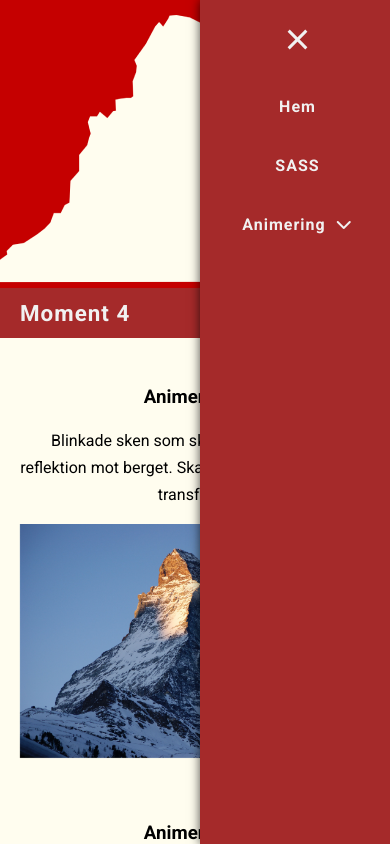
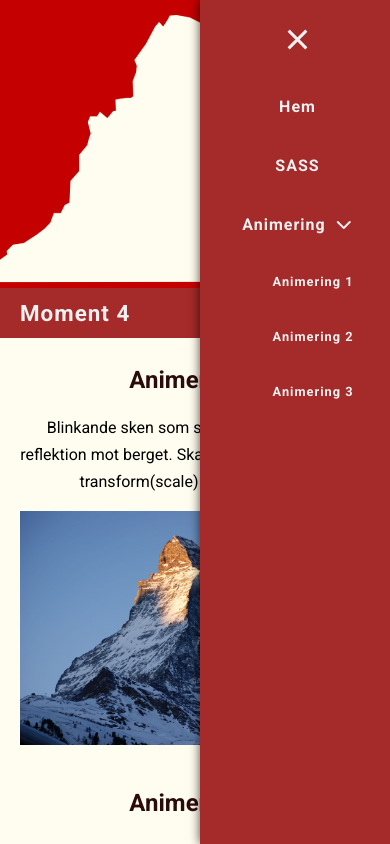
Before and after one commit to frja2400/moment4-dt211g, a website built with Parcel: page src/animation.html in a window 390 px wide. Both pictures are taken after a click on the button 331 px from the left and 313 px from the top of the page. Shown: the top 844 px of the page. Built offline with nearby package versions, Linux system fonts and the light colour scheme.

Commit message:
Adderade kommentarer och justerade mobilvy.

```diff
--- a/src/animation.html
+++ b/src/animation.html
@@ -6,7 +6,7 @@
     <meta name="viewport" content="width=device-width, initial-scale=1.0">
     <title>Frontend-baserad webbutveckling</title>
     <link rel="stylesheet" href="css/main.scss">
-    <script src="js/main.js" type="module" defer></script>
+    <script src="js/main.js" type="module"></script>
     <script src="https://kit.fontawesome.com/e49202e377.js" crossorigin="anonymous"></script>
 </head>
 
@@ -54,9 +54,9 @@
         </div>
     </div>
     <main>
-        <h3 id="animering1">Animering 1</h3>
-        <p class="animering">Blinkade sken som ska se ut som solens reflektion mot berget. Skapat med keyframes och
-            transform.</p>
+        <h2 id="animering1">Animering 1</h2>
+        <p class="animering">Blinkande sken som ska se ut som solens reflektion mot berget. Skapat med keyframes och
+            transform(scale) och (translate).</p>
         <div class="container">
             <picture>
                 <source srcset="./images/matterhorn-mountain.jpg?as=webp&width=500" type="image/webp">
@@ -65,8 +65,8 @@
             </picture>
             <div class="star"></div>
         </div>
-        <h3 id="animering2">Animering 2</h3>
-        <p class="animering">En laddningsbar vid klick av knapp, skapad med transition och JavaScript.</p>
+        <h2 id="animering2">Animering 2</h2>
+        <p class="animering">En laddningsmätare som laddas vid klick, skapad med transition och JavaScript.</p>
         <div class="loadContainer">
             <div class="loading"></div>
         </div>
@@ -77,9 +77,13 @@
             function expandLoading() {
                 const loadingEl = document.querySelector('.loading');
 
+                //Efter ett tryck ska man inte kunna klicka igen.
                 loadButton.disabled = true;
+
+                //Vid klick ska den täcka hela föräldraelementet.
                 loadingEl.style.width = '100%';
 
+                //Adderar text efter 500ms.
                 setTimeout(() => {
                     loadingEl.textContent = 'Laddar...';
                     loadingEl.style.color = '#FFFFFF';
@@ -87,17 +91,18 @@
                     loadingEl.style.lineHeight = '25px';
                 }, 500);
 
+                //Ändrar texten när laddningstiden(transitiontiden) är klar.
                 setTimeout(() => {
                     loadingEl.textContent = 'Klar!';
                     loadingEl.style.textAlign = 'right';
                     loadingEl.style.paddingRight = '10px';
-                }, 4300);
+                }, 4100);
 
             }
         </script>
-        <h3 id="animering3">Animering 3</h3>
-        <p class="animering">Animering 3 är en cirkel som rör sig med hjälp av animation, keyframes och transform.
-            Undermenyn till "Animering" är också en animering, skapad med transition och hover.</p>
+        <h2 id="animering3">Animering 3</h2>
+        <p class="animering">Animering 3 är en cirkel som rör sig med hjälp av animation och keyframes.</p>
+        <p class="animering">Undermenyn till "Animering" är också en animering i desktopvy, skapad med transition och hover.</p>
         <div class="circle"></div>
     </main>
     <footer>
--- a/src/css/_animations.scss
+++ b/src/css/_animations.scss
@@ -1,33 +1,32 @@
-/*keyframes adderar du här. Resterande CSS i layout eller base.*/
-
 .container {
     position: relative;
-    z-index: 1;
+    z-index: 0;
 }
 
+/*Placerar stjärnan ovanpå bilden.*/
 .star {
     position: absolute;
     top: 20%;
     left: 50%;
     width: 30px;
     height: 30px;
-    background: radial-gradient(circle, rgba(255,255,255,1) 0%, rgba(255,255,255,0) 70%);
+    background: radial-gradient(circle, rgba(255, 255, 255, 1) 0%, rgba(255, 255, 255, 0) 70%);
     border-radius: 50%;
-    transform: translateX(-50%);
-    animation: twinkle 2s infinite alternate;
+    animation: shine 2s infinite alternate;
 }
 
-@keyframes twinkle {
+/*Stiger i opacity och storlek. Centrerar stjärnan med translateX(-50%).*/
+@keyframes shine {
     0% {
         opacity: 0.2;
         transform: scale(1) translateX(-50%);
     }
+
     100% {
         opacity: 1;
         transform: scale(2.5) translateX(-50%);
     }
 }
-
 
 .btnContainer {
     text-align: center;
@@ -40,6 +39,7 @@ button {
     background-color: #C50000;
     color: #F1F1F1;
     cursor: pointer;
+    margin-bottom: 20px;
 }
 
 .loadContainer {
@@ -67,9 +67,17 @@ button {
     background-color: purple;
     border-radius: 50px;
     animation: moveCircle 4s infinite linear alternate-reverse;
+    margin-bottom: 20px;
 }
 
+/*Jag använde transform först men hade svårt att få den responsiv så då använde jag margin tillslut*/
 @keyframes moveCircle {
-    from {transform: translate(450px);}
-    to {transform: translate(0px);}
+    from {
+        margin-left: calc(100% - 50px);
+        /*Använder calc för att se till att cirkeln inte går utanför.*/
+    }
+
+    to {
+        margin-left: 0;
+    }
 }
--- a/src/css/_layout.scss
+++ b/src/css/_layout.scss
@@ -98,32 +98,33 @@ header {
 }
 
 .menu-container .menu .menu-option {
-    position: relative;
+    position: relative; /*Referenspunkt till sub-menu*/
     z-index: 1;
 }
 
 .menu-container .menu .menu-option .sub-menu {
     flex-direction: column;
     align-items: center;
-    position: absolute;
+    position: absolute; /*Så att jag kan placera min sub-menu där jag vill ha den*/
     background-color: $tertiary-color;
     padding: 30px 10px 20px 10px;
     top: 100%;
     left: 50%;
-    transform: translateX(-50%);
+    transform: translateX(-50%); /*Centrerar undermenyn.*/
     font-size: $sub-menu-font-size;
-    transition: 0.7s;
-    opacity: 0;
-    visibility: hidden;
-    margin-top: -30px;
-    z-index: -1;
+    transition: 0.7s; /*Adderar tid för transition*/
+    opacity: 0; /*Börjar helt transparent*/
+    visibility: hidden; /*Sub-menu är gömd*/
+    margin-top: -30px; /*Skapar en neagtiv margin för effekt att den menyn kommer uppifrån och ned*/
+    z-index: -1; /*Ser till så att den hamnar bakom huvudmenyn*/
 }
 
 #animation {
     width: 100px;
 }
 
-.menu-container .menu .menu-option:hover > .sub-menu {
+/*När du hovrar över så blir menyn gradvid synlig och fälls ut*/
+.menu-container .menu .menu-option:hover .sub-menu {
     opacity: 1;
     visibility: visible;
     margin-top: 0;
@@ -158,3 +159,7 @@ header {
 .animering {
     text-align: center;
 }
+
+#animering1, #animering2, #animering3 {
+    background-color: transparent;
+}
--- a/src/css/_media-queries.scss
+++ b/src/css/_media-queries.scss
@@ -74,10 +74,12 @@
         border-bottom: 2px solid $text-color;
     }
 
-    .menu-container, footer {
+    .menu-container,
+    footer {
         height: 50px;
     }
 
+    /*Tar bort hover-effekt på undermenyn i mobilvy*/
     .menu-container .menu .menu-option .sub-menu,
     .menu-container .menu .menu-option:hover .sub-menu {
         display: block;
@@ -87,6 +89,11 @@
         margin-left: 40px;
         width: 100%;
         transition: none;
+        opacity: 1;
+        visibility: visible;
+        margin-top: 0;
+        z-index: auto;
+        position: relative;
     }
 
     .menu-container .menu .menu-option:hover .sub-menu {
@@ -102,25 +109,28 @@
         text-align: left;
     }
 
-    .menu nav li#sass.menu-option > a:hover {
+    .menu nav li#sass.menu-option>a:hover {
         border-bottom: none;
         cursor: default;
     }
 
-    .menu nav li#animations.menu-option > a:hover {
+    .menu nav li#animations.menu-option>a:hover {
         border-bottom: none;
         cursor: default;
     }
 
-    main, .menu {
+    main,
+    .menu {
         width: 90%;
     }
 
-    .firstImage, .secondImage {
+    .firstImage,
+    .secondImage {
         width: 100%;
     }
 
-    h1 {
+    h1,
+    #open-menu {
         margin-top: auto;
         margin-bottom: auto;
     }
@@ -132,7 +142,10 @@
 }
 
 @include respond-to(dark-mode) {
-    main p, h2, h3 {
+
+    main p,
+    h2,
+    h3 {
         color: $primary-color;
     }
 
```
Also changed, not shown: src/index.html (+1 -1 lines), src/sass.html (+1 -1 lines).
